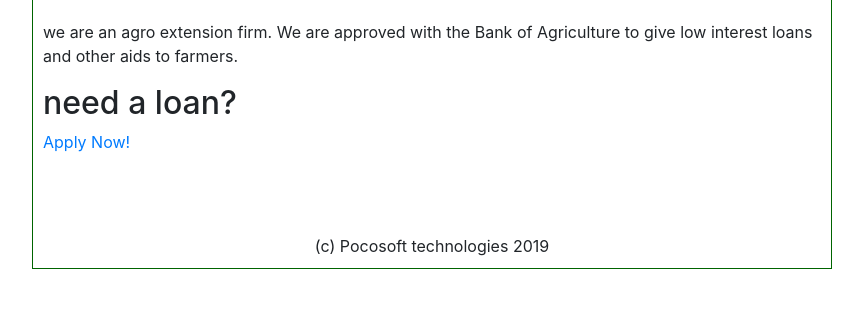
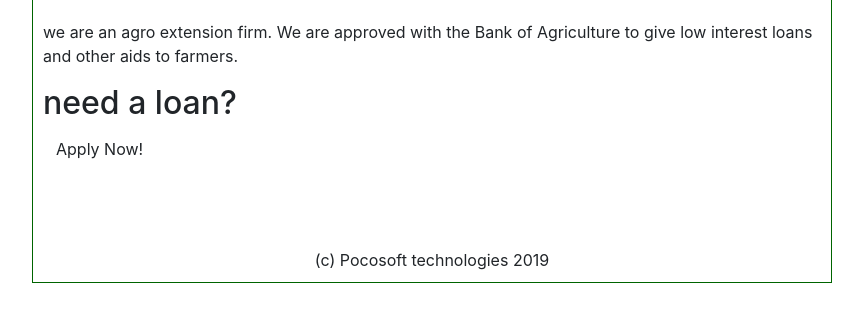
Before and after one commit to Anthropoco/agro_loans, a PHP site: page / in a window 1280 px wide. Shown: the part 101-423 px from the top of the page, without its empty margins (208-1071 px from the left). Run offline with PHP 8.4, Linux system fonts and the light colour scheme; some libraries are stand-ins or nearby versions.

Commit message:
Style button

```diff
--- a/index.php
+++ b/index.php
@@ -22,7 +22,7 @@
 	<section class="content">
 		<p>we are an agro extension firm. We are approved with the Bank of Agriculture to give low interest loans and other aids to farmers.</p>
 		<h2>need a <span class="emphasis">loan?</span></h2>
-		<a href="loan_form.php">Apply Now!</a>
+		<a href="loan_form.php" class="btn button-primary">Apply Now!</a>
 	</section>
 	<footer>(c) Pocosoft technologies 2019</footer>
 
```
